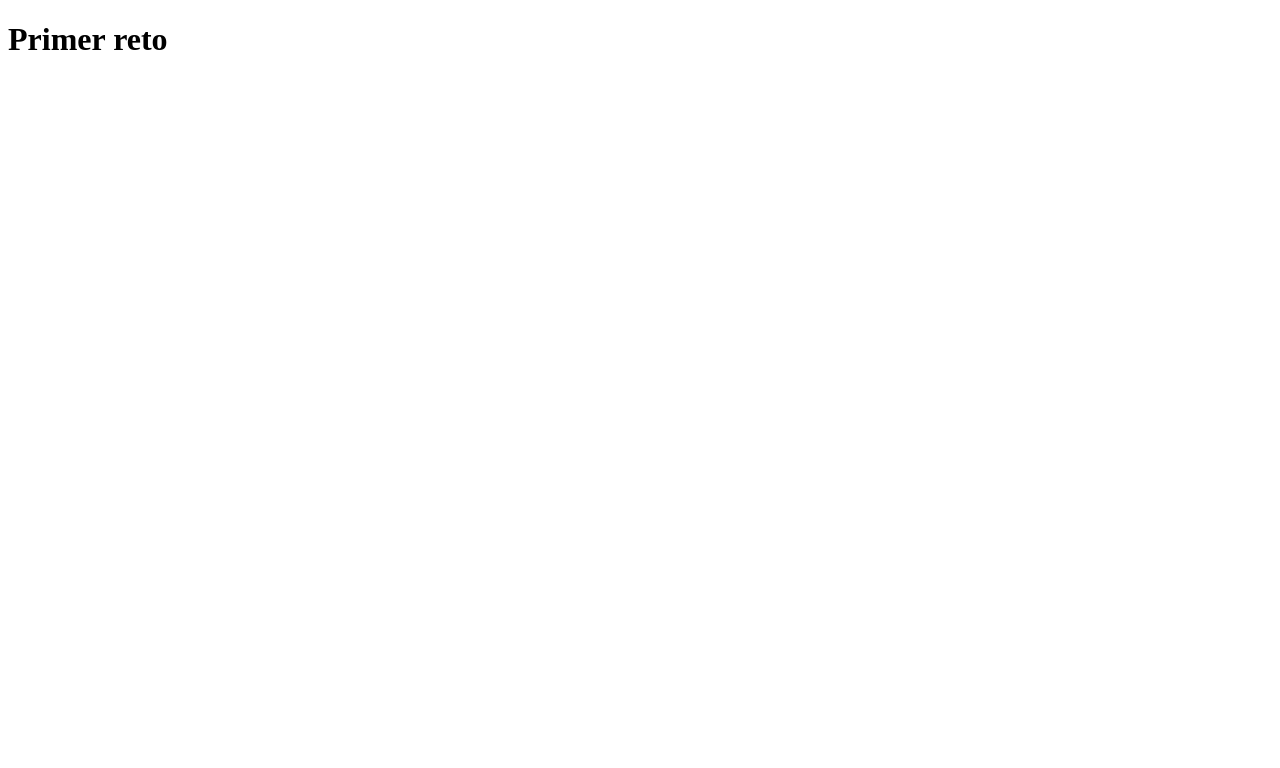
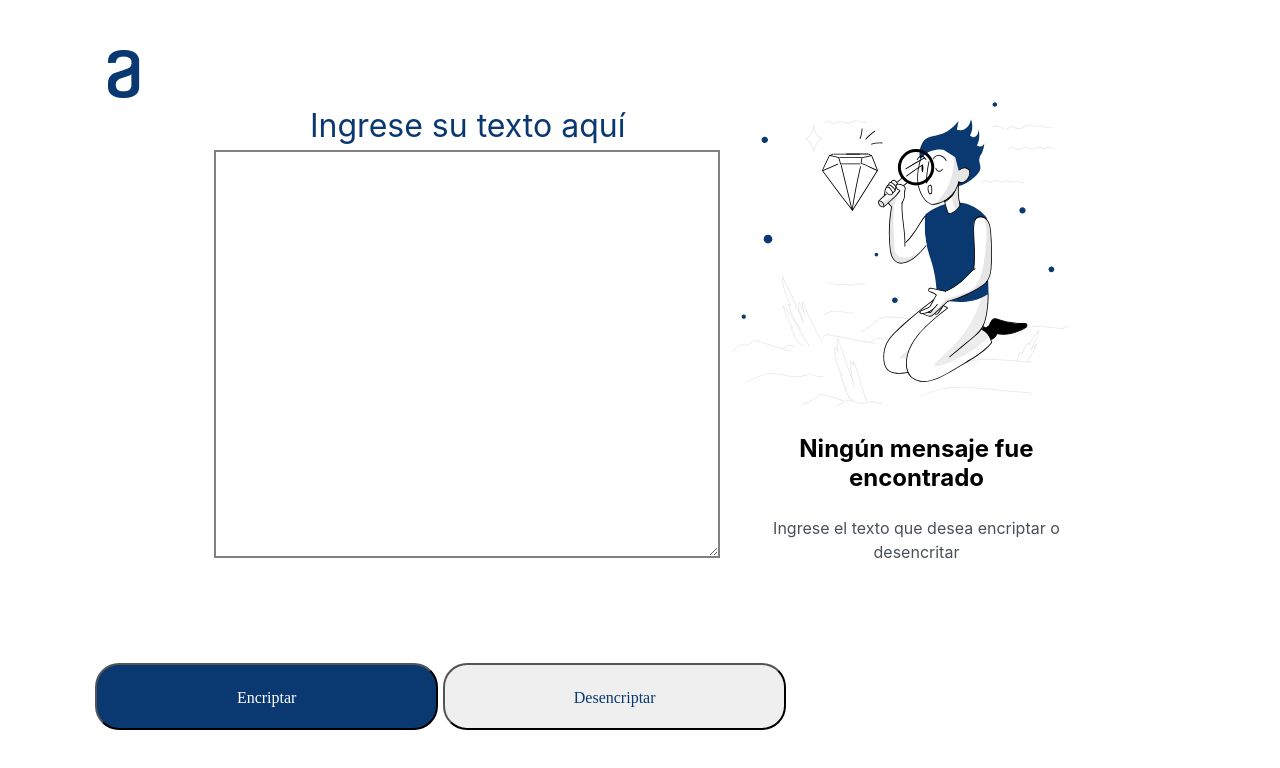
Before and after one commit to rodrigosanchone/rodrigosanchone.github.io-codificador, a plain HTML site: page index.html in a window 1280 px wide. Drawn offline with nearby package versions, Linux system fonts and the light colour scheme.

Commit message:
cambios en css

```diff
--- /dev/null
+++ b/css/estilos.css
@@ -0,0 +1,177 @@
+@import url("https://necolas.github.io/normalize.css/8.0.1/normalize.css");
+
+body {
+    width: 90%;
+    margin: 0 auto;
+}
+
+.logo{
+
+   margin-top: 50px;
+
+  }
+
+
+
+
+
+.principal h2 {
+
+    width: 343px;
+    height: 48px;
+    left: 16px;
+    top: 152px;
+
+    font-family: 'Inter';
+    font-style: normal;
+    font-weight: 400;
+    font-size: 32px;
+    line-height: 150%;
+    color: #0A3871;
+    margin-left: 50px;
+}
+
+.text{
+    width: 90%;
+}
+
+.text textarea{
+    outline: 0;
+    border: solid gray 2px;
+    height:600px;
+    width: 100%;
+    margin: 0 7%;
+}
+
+.acciones{
+    width: 90%;
+    margin-left: 5px;
+}
+
+.btn1{
+    width: 100%;
+    flex-direction: row;
+    align-items: flex-start;
+    padding: 24px;
+    gap: 8px;
+   color: #fff;
+    width: 343px;
+    height: 67px;
+
+    /* Dark blue/dark-blue-300 */
+
+    background: #0A3871;
+    border-radius: 24px;
+
+    /* Inside auto layout */
+
+    flex: none;
+    order: 0;
+    align-self: stretch;
+    flex-grow: 0;
+}
+
+.btn2{
+    margin-top: 10px;
+    flex-direction: row;
+    align-items: flex-start;
+    padding: 24px;
+    gap: 8px;
+
+    width: 343px;
+    height: 67px;
+
+    /* Dark blue/dark-blue-300 */
+
+    color: #0A3871;
+    border-radius: 24px;
+
+    /* Inside auto layout */
+
+    flex: none;
+    order: 0;
+    align-self: stretch;
+    flex-grow: 0;
+}
+
+.imagen{
+    display: none;
+}
+
+.mensaje-encriptado h3 {
+  font-family: "Inter";
+  font-style: normal;
+  font-weight: 700;
+  font-size: 24px;
+  line-height: 120%;
+  text-align: center;
+}
+
+.mensaje-encriptado p {
+  font-family: "Inter";
+  font-style: normal;
+  font-weight: 400;
+  font-size: 16px;
+  line-height: 150%;
+  /* or 24px */
+
+  text-align: center;
+  color: #495057;
+}
+
+
+@media screen and (min-width: 768px){
+
+ .acciones{
+    display: flex;
+    flex-direction: row;
+    justify-content: center;
+    margin: 100px 0;
+ }
+
+ .btn1{
+    margin-left: 80px;
+ }
+
+ .btn2  {
+    margin:0px 5px
+ }
+}
+
+
+@media screen and (min-width: 800px) {
+  .principal {
+    display: grid;
+    grid-template-columns: 60% 40%;
+    width: 80%;
+    margin: 0 auto;
+  }
+
+  .principal h2 {
+    width: 577px;
+    height: 48px;
+    left: 240px;
+    top: 168px;
+    text-align: center;
+    font-family: 'Inter';
+    font-style: normal;
+    font-weight: 400;
+    font-size: 32px;
+    line-height: 150%;
+    margin: 0;
+  }
+
+  .imagen{
+    display: block;
+}
+
+
+
+ .text textarea{
+    outline: 0;
+    border: solid gray 2px;
+    height:400px
+}
+
+
+}
--- a/index.html
+++ b/index.html
@@ -1,12 +1,45 @@
 <!DOCTYPE html>
-<html lang="en">
+<html lang="es">
 <head>
     <meta charset="UTF-8">
     <meta http-equiv="X-UA-Compatible" content="IE=edge">
     <meta name="viewport" content="width=device-width, initial-scale=1.0">
     <title>DocumentChallenger-Oracle-One-codificador3</title>
+    <link rel="stylesheet" href="css/estilos.css">
 </head>
 <body>
-    <h1>Primer reto</h1>
+    <div class="logo">
+        <a href="index.html">
+            <img src="img/Logo1x.png" alt="">
+        </a>
+    </div>
+
+    <div class="principal">
+        <div class="text">
+            <h2>Ingrese su texto aquí</h2>
+            <textarea name="" id=""></textarea>
+            <div class="acciones">
+                <button class="btn1">Encriptar</button>
+                <button class="btn2">Desencriptar</button>
+              </div>
+        </div>
+
+
+        <div class="encriptador">
+           <div class="imagen">
+            <img src="img/Muñeco.svg" alt="">
+           </div>
+           <div class="mensaje-encriptado">
+            <h3> Ningún mensaje fue encontrado</h3>
+            <p>Ingrese el texto que desea encriptar o desencritar</p>
+           </div>
+        </div>
+
+
+
+
+    </div>
+
+
 </body>
 </html>
```
Also changed, not shown: img/Logo1x.png (added), img/Muñeco.svg (added).
